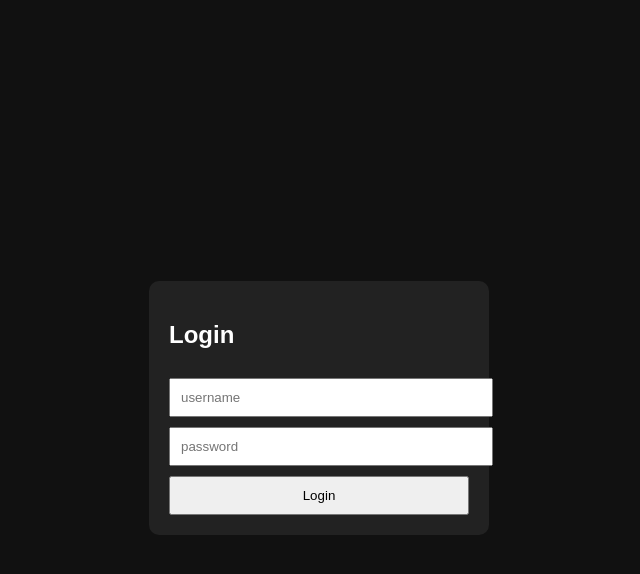
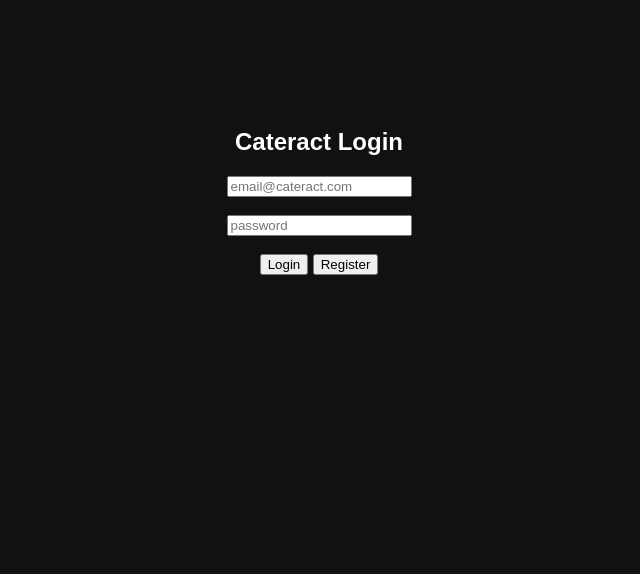
Before and after one commit to ohioco/Cateract, a website: page client/login.html in a window 1280 px wide. Shown: the whole page, without its empty margins (321-961 px from the left). Drawn offline with Linux system fonts and the light colour scheme.

Commit message:
Refactor login page for email-based authentication

```diff
--- a/client/login.html
+++ b/client/login.html
@@ -1,62 +1,44 @@
 <!DOCTYPE html>
 <html>
 <head>
-  <title>Cateract Login</title>
-  <style>
-    body {
-      background: #111;
-      color: white;
-      font-family: Arial;
-      display: flex;
-      justify-content: center;
-      align-items: center;
-      height: 100vh;
-    }
+<title>Login</title>
+</head>
+<body style="background:#111;color:white;font-family:Arial;text-align:center;padding-top:100px;">
 
-    .box {
-      background: #222;
-      padding: 20px;
-      border-radius: 10px;
-      width: 300px;
-    }
+<h2>Cateract Login</h2>
 
-    input, button {
-      width: 100%;
-      padding: 10px;
-      margin-top: 10px;
-    }
-  </style>
-</head>
+<input id="email" placeholder="email@cateract.com"><br><br>
+<input id="pass" type="password" placeholder="password"><br><br>
 
-<body>
-
-<div class="box">
-  <h2>Login</h2>
-
-  <input id="u" placeholder="username">
-  <input id="p" placeholder="password" type="password">
-
-  <button onclick="login()">Login</button>
-</div>
+<button onclick="login()">Login</button>
+<button onclick="register()">Register</button>
 
 <script>
-async function login() {
-  const username = document.getElementById("u").value;
-  const password = document.getElementById("p").value;
+async function login(){
+  const email = email.value;
+  const password = pass.value;
 
-  const res = await fetch("/api/login", {
-    method: "POST",
-    headers: {"Content-Type":"application/json"},
-    body: JSON.stringify({ username, password })
+  const r = await fetch("/api/login", {
+    method:"POST",
+    headers:{ "Content-Type":"application/json" },
+    body: JSON.stringify({ email, password })
   });
 
-  const data = await res.json();
+  const d = await r.json();
+  if(d.ok) location.href="/dashboard.html";
+}
 
-  if (data.ok) {
-    window.location.href = "/";
-  } else {
-    alert("Wrong login");
-  }
+async function register(){
+  const email = email.value;
+  const password = pass.value;
+
+  await fetch("/api/register", {
+    method:"POST",
+    headers:{ "Content-Type":"application/json" },
+    body: JSON.stringify({ email, password })
+  });
+
+  alert("Registered!");
 }
 </script>
 
```
